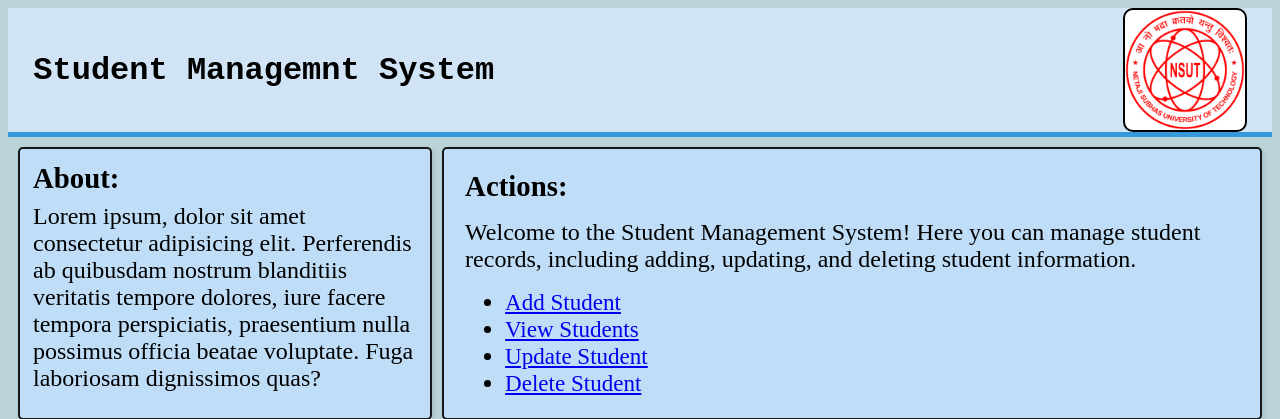
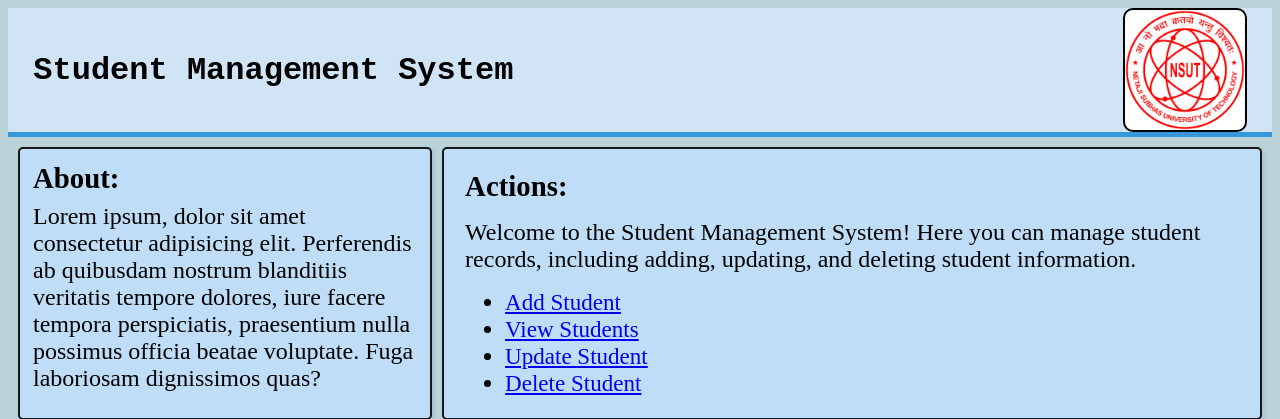
Before and after one commit to sam-eer12/student-managment-system, a Flask app: page / in a window 1280 px wide. Shown: the top 419 px of the page. Run offline with Flask 3, Linux system fonts and the light colour scheme.

Commit message:
Update home.html

```diff
--- a/templates/home.html
+++ b/templates/home.html
@@ -9,7 +9,7 @@
 </head>
 <body>
     <header>
-        <h1>Student Managemnt System</h1>
+        <h1>Student Management System</h1>
         <img src="/static/Netaji_Subhas_University_of_Technology.svg.png" alt="Logo" style="width: 120px; height: 120px;border-radius: 10px; border:2px solid black;background: white;">
     </header>
     <div class="content-wrapper">
```
